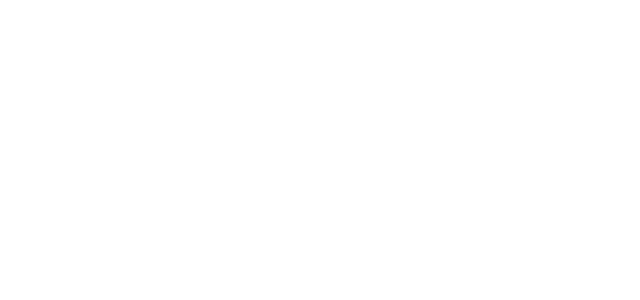
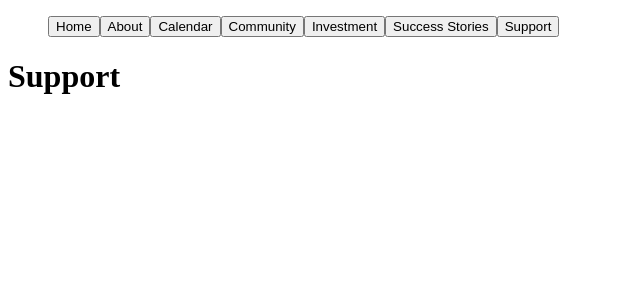
Before and after one commit to ben123-source/tamufinance, a React (Create React App) app in the folder financetracker/: page /support in a window 1280 px wide. Before the commit this address had no page. Shown: the top 300 px of the page, without its empty margins (0-640 px from the left). Built offline with nearby package versions, Linux system fonts and the light colour scheme.

Commit message:
added pages

```diff
--- a/financetracker/src/App.js
+++ b/financetracker/src/App.js
@@ -1,5 +1,11 @@
 import React from "react";
 import Home from "./pages/Home";
+import About from "./pages/about";
+import Calendar from "./pages/calendar";
+import Community from "./pages/community";
+import Investment from "./pages/investments";
+import Stories from "./pages/stories";
+import Support from "./pages/support";
 import { BrowserRouter, Routes, Route } from "react-router-dom";
 
 const App = () => {
@@ -8,6 +14,15 @@
       <Routes>
         {/* Basic Routes */}
         <Route path="/" element={<Home />} />
+        <Route path="/about" element={<About />} />
+        <Route path="/calendar" element={<Calendar />} />
+        <Route path="/about" element={<About />} />
+        <Route path="/community" element={<Community />} />
+        <Route path="/investment" element={<Investment />} />
+        <Route path="/success stories" element={<Stories />} />
+        <Route path="/support" element={<Support />} />
+
+
       </Routes>
     </BrowserRouter>
   );
--- a/financetracker/src/components/Navbar.js
+++ b/financetracker/src/components/Navbar.js
@@ -13,12 +13,12 @@
                 <div className='flex items-center justify-center gap-4 mr-6'>
                 <ul className='flex gap-6 mr-4'>
                     <button onClick={() => navigate("/")} className='hover:underline text-black hover:cursor=pointer'>Home</button>
-                    <button onClick={() => navigate("/")} className='hover:underline text-black hover:cursor=pointer'>Home</button>
-                    <button onClick={() => navigate("/")} className='hover:underline text-black hover:cursor=pointer'>Home</button>
-                    <button onClick={() => navigate("/")} className='hover:underline text-black hover:cursor=pointer'>Home</button>
-                    <button onClick={() => navigate("/")} className='hover:underline text-black hover:cursor=pointer'>Home</button>
-                    <button onClick={() => navigate("/")} className='hover:underline text-black hover:cursor=pointer'>Home</button>
-                    <button onClick={() => navigate("/")} className='hover:underline text-black hover:cursor=pointer'>Home</button>
+                    <button onClick={() => navigate("/About")} className='hover:underline text-black hover:cursor=pointer'>About</button>
+                    <button onClick={() => navigate("/Calendar")} className='hover:underline text-black hover:cursor=pointer'>Calendar</button>
+                    <button onClick={() => navigate("/Community")} className='hover:underline text-black hover:cursor=pointer'>Community</button>
+                    <button onClick={() => navigate("/Investment")} className='hover:underline text-black hover:cursor=pointer'>Investment</button>
+                    <button onClick={() => navigate("/success stories")} className='hover:underline text-black hover:cursor=pointer'>Success Stories</button>
+                    <button onClick={() => navigate("/Support")} className='hover:underline text-black hover:cursor=pointer'>Support</button>
 
                 </ul>
 
--- a/financetracker/src/pages/about.js
+++ b/financetracker/src/pages/about.js
@@ -0,0 +1,13 @@
+import React from 'react';
+import Navbar from '../components/Navbar';
+
+const About = () => {
+    return (
+        <div>
+            <Navbar />
+            <h1>About</h1>
+        </div>
+    );
+}
+
+export default About;
--- a/financetracker/src/pages/calendar.js
+++ b/financetracker/src/pages/calendar.js
@@ -0,0 +1,13 @@
+import React from 'react';
+import Navbar from '../components/Navbar';
+
+const Calendar = () => {
+    return (
+        <div>
+            <Navbar />
+            <h1>Calendar</h1>
+        </div>
+    );
+}
+
+export default Calendar;
--- a/financetracker/src/pages/community.js
+++ b/financetracker/src/pages/community.js
@@ -0,0 +1,13 @@
+import React from 'react';
+import Navbar from '../components/Navbar';
+
+const Community = () => {
+    return (
+        <div>
+            <Navbar />
+            <h1>Community</h1>
+        </div>
+    );
+}
+
+export default Community;
--- a/financetracker/src/pages/investments.js
+++ b/financetracker/src/pages/investments.js
@@ -0,0 +1,13 @@
+import React from 'react';
+import Navbar from '../components/Navbar';
+
+const Investment = () => {
+    return (
+        <div>
+            <Navbar />
+            <h1>Investment</h1>
+        </div>
+    );
+}
+
+export default Investment;
--- a/financetracker/src/pages/stories.js
+++ b/financetracker/src/pages/stories.js
@@ -0,0 +1,13 @@
+import React from 'react';
+import Navbar from '../components/Navbar';
+
+const Stories = () => {
+    return (
+        <div>
+            <Navbar />
+            <h1>Stories</h1>
+        </div>
+    );
+}
+
+export default Stories;
--- a/financetracker/src/pages/support.js
+++ b/financetracker/src/pages/support.js
@@ -0,0 +1,13 @@
+import React from 'react';
+import Navbar from '../components/Navbar';
+
+const Support = () => {
+    return (
+        <div>
+            <Navbar />
+            <h1>Support</h1>
+        </div>
+    );
+}
+
+export default Support;
```
